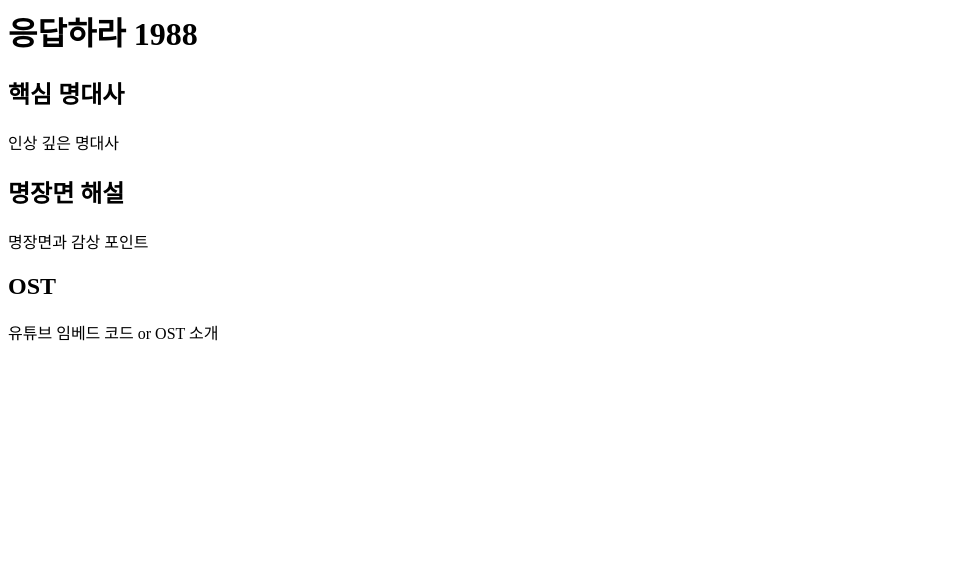
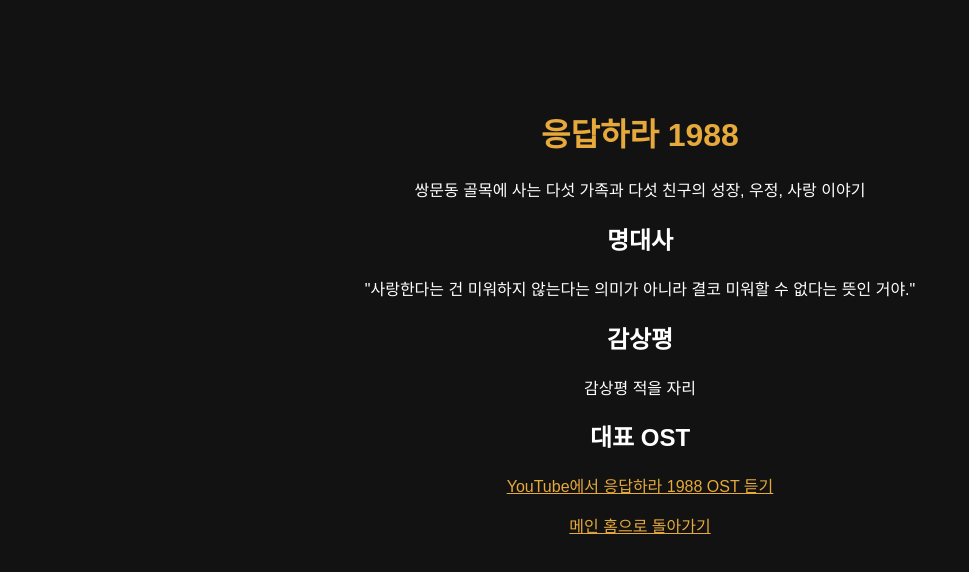
Before and after one commit to kimsuye26/oss-10-review, a plain HTML site: page pages/reply-1988.html in a window 1280 px wide. Shown: the whole page, without its empty margins (0-969 px from the left). Drawn offline with Linux system fonts and the light colour scheme.

Commit message:
Add HTML structure and content for reply-1988 page

```diff
--- a/pages/reply-1988.html
+++ b/pages/reply-1988.html
@@ -1,10 +1,23 @@
-<h1>응답하라 1988</h1>
+<!DOCTYPE html>
+<html lang="ko">
+<head>
+  <meta charset="UTF-8">
+  <title>응답하라1988-수예의 인생작</title>
+  <link rel="stylesheet" href="../css/style.css">
+</head>
+<body>
+  <h1>응답하라 1988</h1>
+  <p>쌍문동 골목에 사는 다섯 가족과 다섯 친구의 성장, 우정, 사랑 이야기</p>
 
-<h2>핵심 명대사</h2>
-<p>인상 깊은 명대사</p>
+  <h2>명대사</h2>
+  <blockquote>"사랑한다는 건 미워하지 않는다는 의미가 아니라 결코 미워할 수 없다는 뜻인 거야."</blockquote>
 
-<h2>명장면 해설</h2>
-<p>명장면과 감상 포인트</p>
+  <h2>감상평</h2>
+  <p>감상평 적을 자리</p>
 
-<h2>OST</h2>
-<p>유튜브 임베드 코드 or OST 소개</p>
+  <h2>대표 OST</h2>
+  <p><a href="https://www.youtube.com/results?search_query=응답하라+1988+OST" target="_blank" style="color: #e5a93c;">YouTube에서 응답하라 1988 OST 듣기</a></p>
+
+  <p><a href="../index.html" style="color: #e5a93c;">메인 홈으로 돌아가기</a></p>
+</body>
+</html>
```
